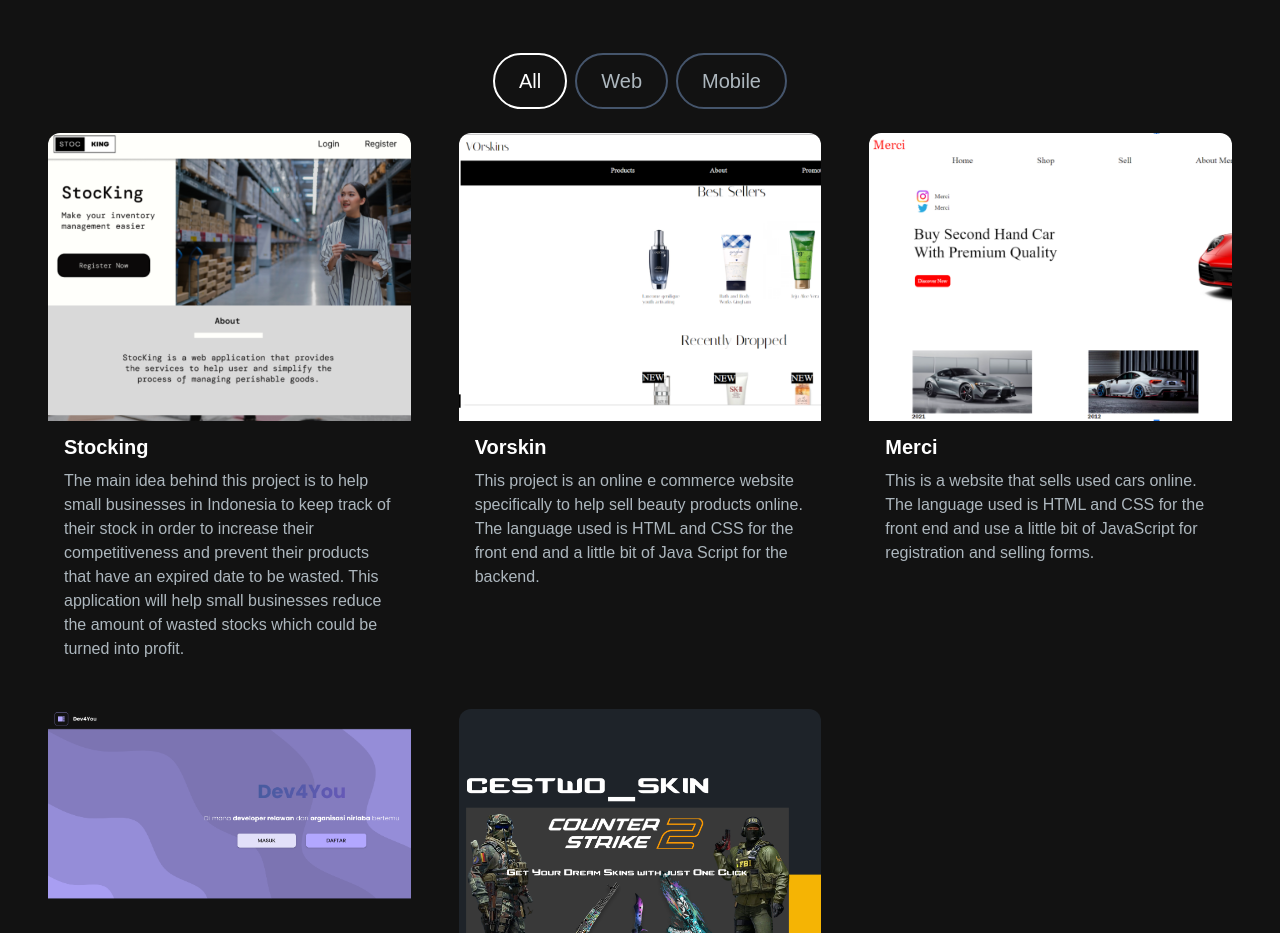
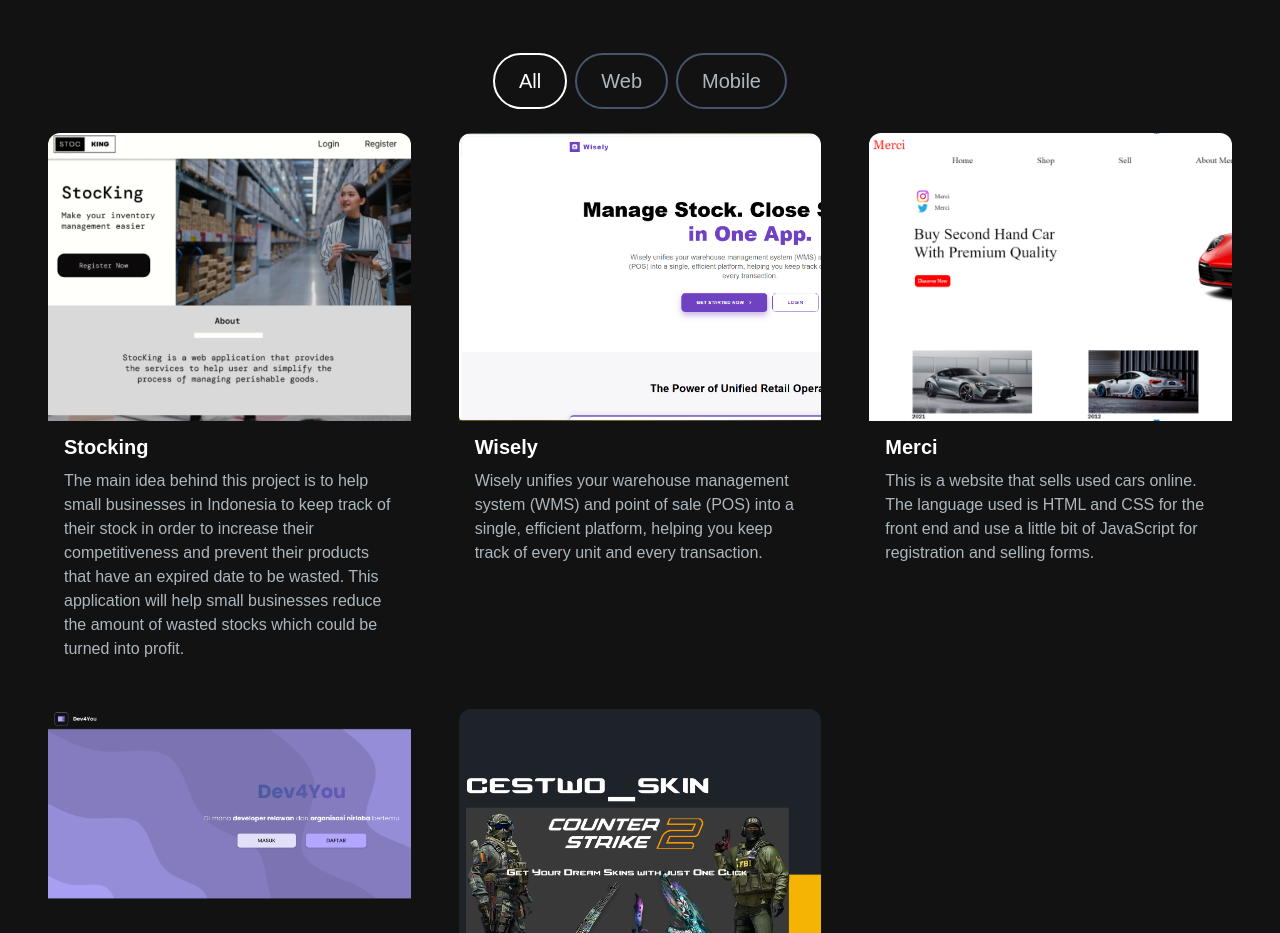
Before and after one commit to nervouswilliam/personal-portfolio, a Next.js app: page / in a window 1280 px wide. Shown: the part 1200-2133 px from the top of the page. Built offline with nearby package versions, Linux system fonts and the light colour scheme.

Commit message:
update projects

```diff
--- a/src/app/components/ProjectSection.jsx
+++ b/src/app/components/ProjectSection.jsx
@@ -17,12 +17,12 @@ const projectsData = [
     },
     {
       id: 2,
-      title: "Vorskin",
-      description: "This project is an online e commerce website specifically to help sell beauty products online. The language used is HTML and CSS for the front end and a little bit of Java Script for the backend.",
-      image: "/images/projects/Vorskin.png",
+      title: "Wisely",
+      description: "Wisely unifies your warehouse management system (WMS) and point of sale (POS) into a single, efficient platform, helping you keep track of every unit and every transaction.",
+      image: "/images/projects/wisely.png",
       tag: ["All", "Web"],
-      gitUrl: "https://github.com/nervouswilliam/Vorskin",
-      previewUrl: "/",
+      gitUrl: "https://github.com/nervouswilliam/WISE",
+      previewUrl: "https://www.wisely.id",
     },
     {
       id: 3,
```
Also changed, not shown: public/images/projects/wisely.png (added), 1 other file (tests, documents, lock files or other folders).
